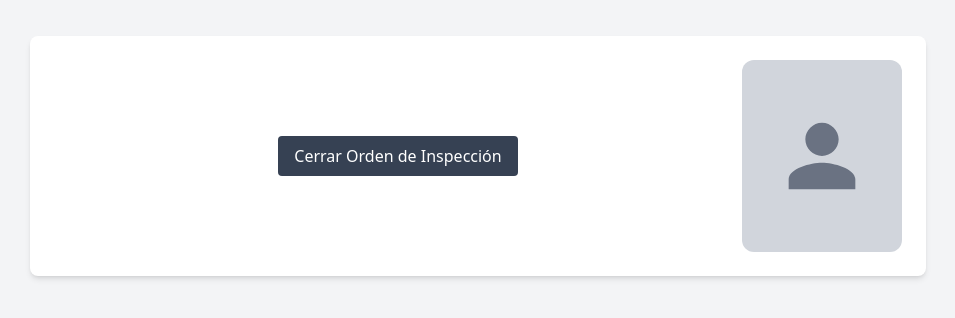
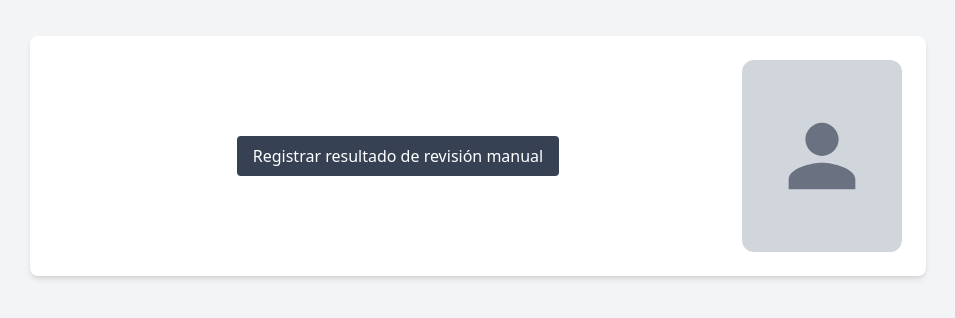
Before and after one commit to yukaleo14/RedSismica, a React (Vite) app in the folder frontend/EventoSismico-app/: page / in a window 1280 px wide. Shown: the part 244-562 px from the top of the page, without its empty margins (162-1117 px from the left). Built offline with nearby package versions, Linux system fonts and the light colour scheme.

Commit message:
Update OrdenInspeccion.jsx

```diff
--- a/frontend/EventoSismico-app/src/components/OrdenInspeccion.jsx
+++ b/frontend/EventoSismico-app/src/components/OrdenInspeccion.jsx
@@ -15,7 +15,7 @@ function OrdenInspeccion() {
             onClick={handleCerrar}
             className="bg-gray-700 text-white px-4 py-2 rounded hover:bg-gray-800"
           >
-            Cerrar Orden de Inspección
+            Registrar resultado de revisión manual
           </button>
         </div>
         <div className="w-40 h-48 bg-gray-300 rounded-xl flex items-center justify-center">
```
